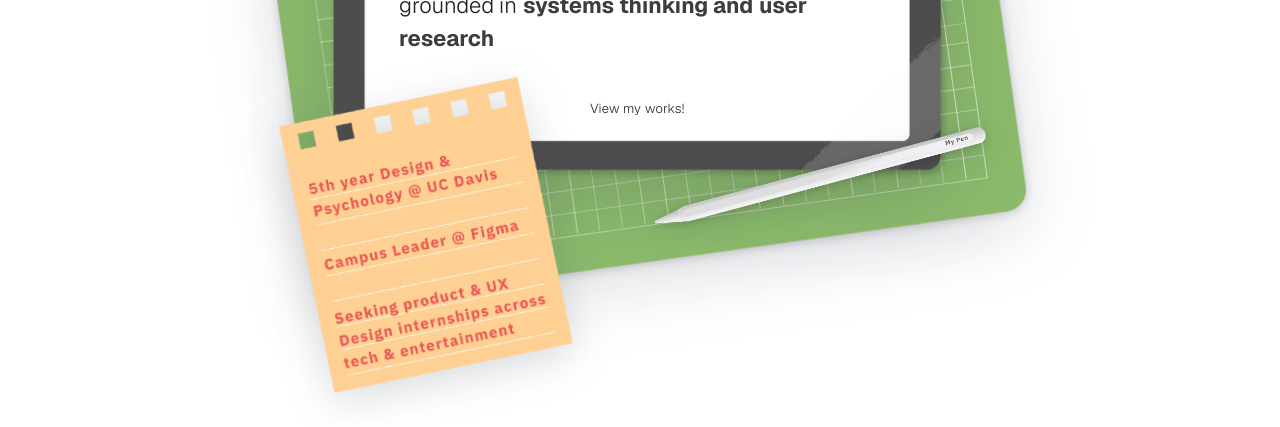
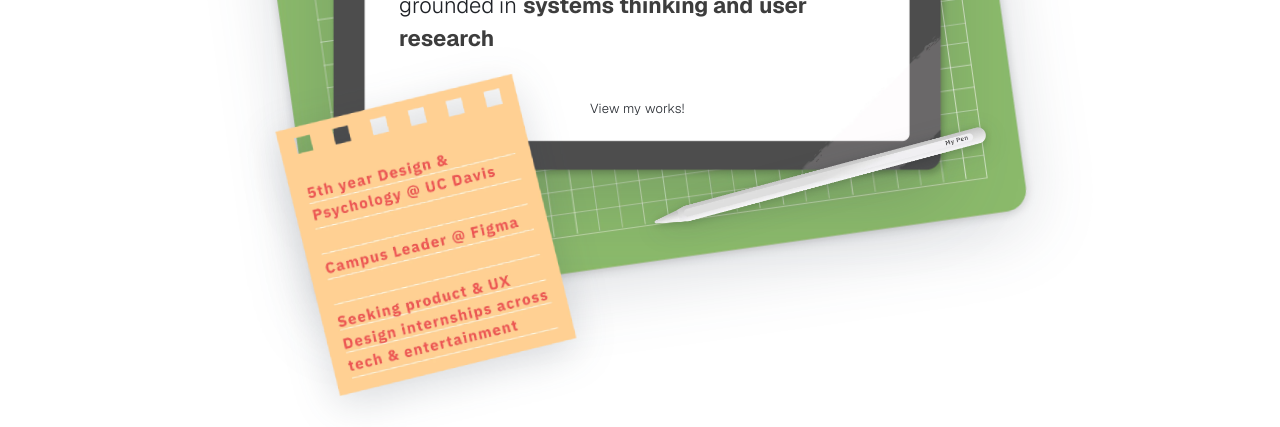
Before and after one commit to nnisalas/DesignPortfolio, a Next.js app: page / in a window 1280 px wide. Shown: the part 373-800 px from the top of the page. Built offline with nearby package versions, Linux system fonts and the light colour scheme.

Commit message:
Revert sticky note tilt to -5deg, keep new placement from cutting mat rearrange

```diff
--- a/src/components/HeroVisuals.tsx
+++ b/src/components/HeroVisuals.tsx
@@ -316,7 +316,7 @@ export default function HeroVisuals() {
             width: "39cqw",
             height: "auto",
             zIndex: 4,
-            transform: "rotate(-3deg)",
+            transform: "rotate(-5deg)",
             pointerEvents: "none",
             userSelect: "none",
             filter: "drop-shadow(0 10px 20px rgba(44,54,74,.18))",
```
